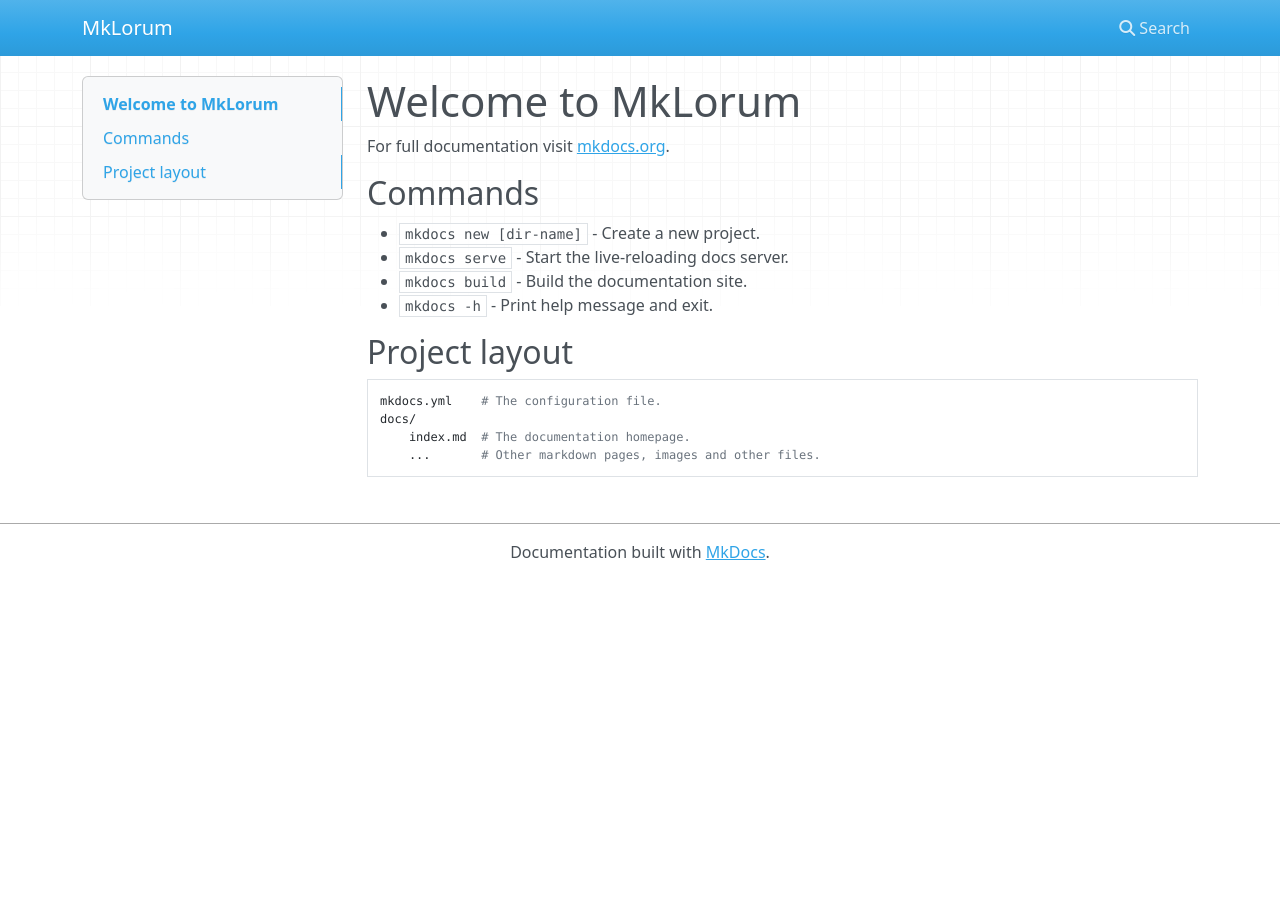
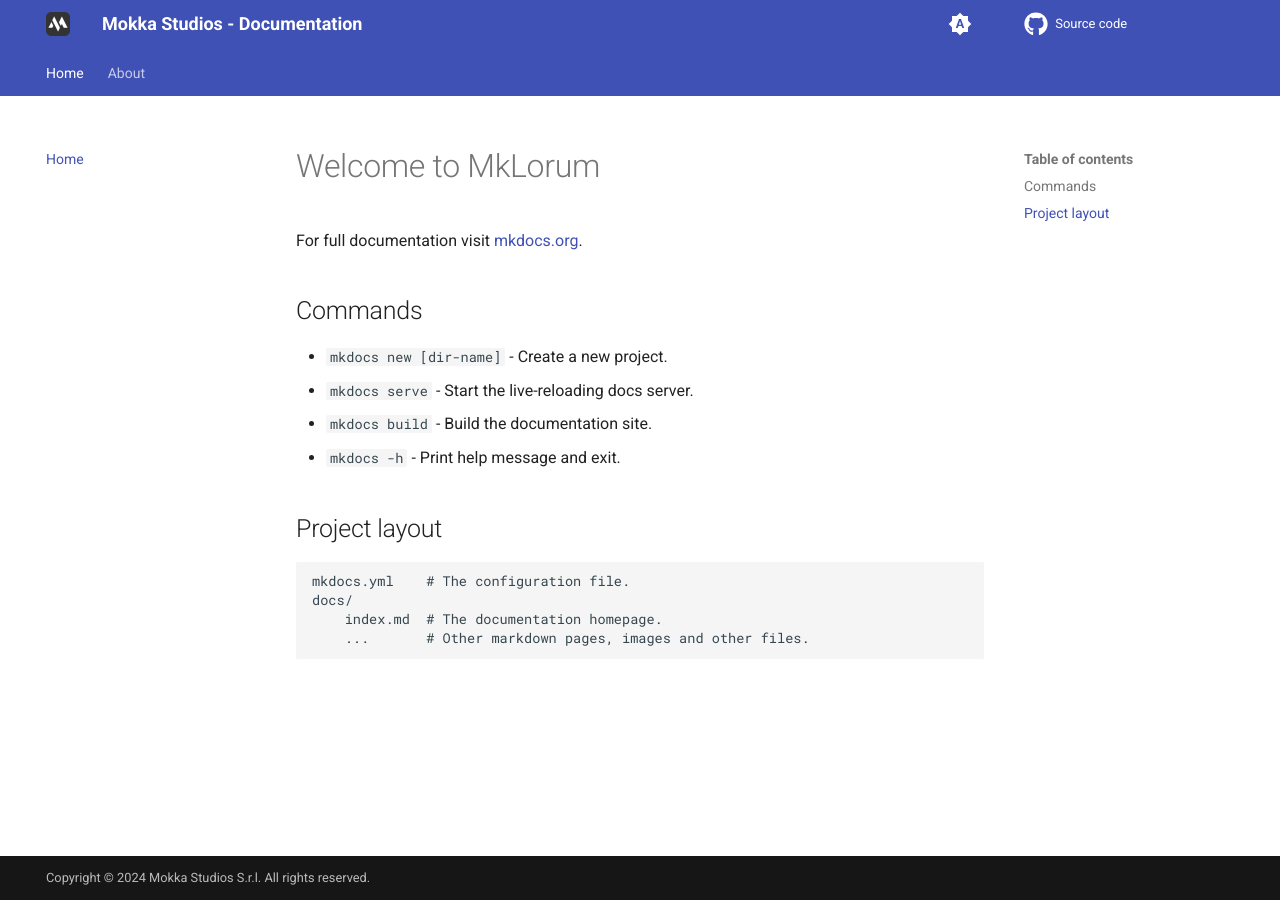
Before and after one commit to mokkastudios/mokkastudios-docs, an MkDocs documentation site: the page built from docs/index.md, in a window 1280 px wide. Built offline with MkDocs 1.6.1 and Material for MkDocs 9.7.7, drawn with Linux system fonts in a browser that asks for light colours; nearby versions of some CDN libraries; comment, search, counter and statistics services are not loaded.

Commit message:
First customization

```diff
--- a/mkdocs.yml
+++ b/mkdocs.yml
@@ -1,2 +1,48 @@
-site_name: MkLorum
+site_name: Mokka Studios - Documentation
 site_url: https://example.com/
+repo_url: https://github.com/mokkastudios/mokkastudios-docs
+repo_name: Source code
+nav:
+  - Home: index.md
+  - About: about.md
+theme:
+  name: material
+  favicon: img/favicon.ico
+  logo: img/favicon.ico
+  icon:
+    repo: fontawesome/brands/github
+  palette:
+    # Palette toggle for automatic mode
+    - media: "(prefers-color-scheme)"
+      toggle:
+        icon: material/brightness-auto
+        name: Switch to light mode
+
+    # Palette toggle for light mode
+    - media: "(prefers-color-scheme: light)"
+      scheme: default
+      toggle:
+        icon: material/brightness-7
+        name: Switch to dark mode
+
+    # Palette toggle for dark mode
+    - media: "(prefers-color-scheme: dark)"
+      scheme: slate
+      toggle:
+        icon: material/brightness-4
+        name: Switch to system preference
+  features:
+    - navigation.tabs
+    - navigation.path
+    - navigation.top
+copyright: Copyright © 2024 Mokka Studios S.r.l. All rights reserved.
+extra:
+  generator: false
+plugins:
+  - git-revision-date-localized:
+      enable_creation_date: true
+      type: timeago
+      enable_creation_date: true
+  - git-committers:
+      repository: mokkastudios/mokkastudios-docs
+      branch: master
```
Also changed, not shown: docs/about.md (added, +61 -0 lines), docs/img/favicon.ico (added).
